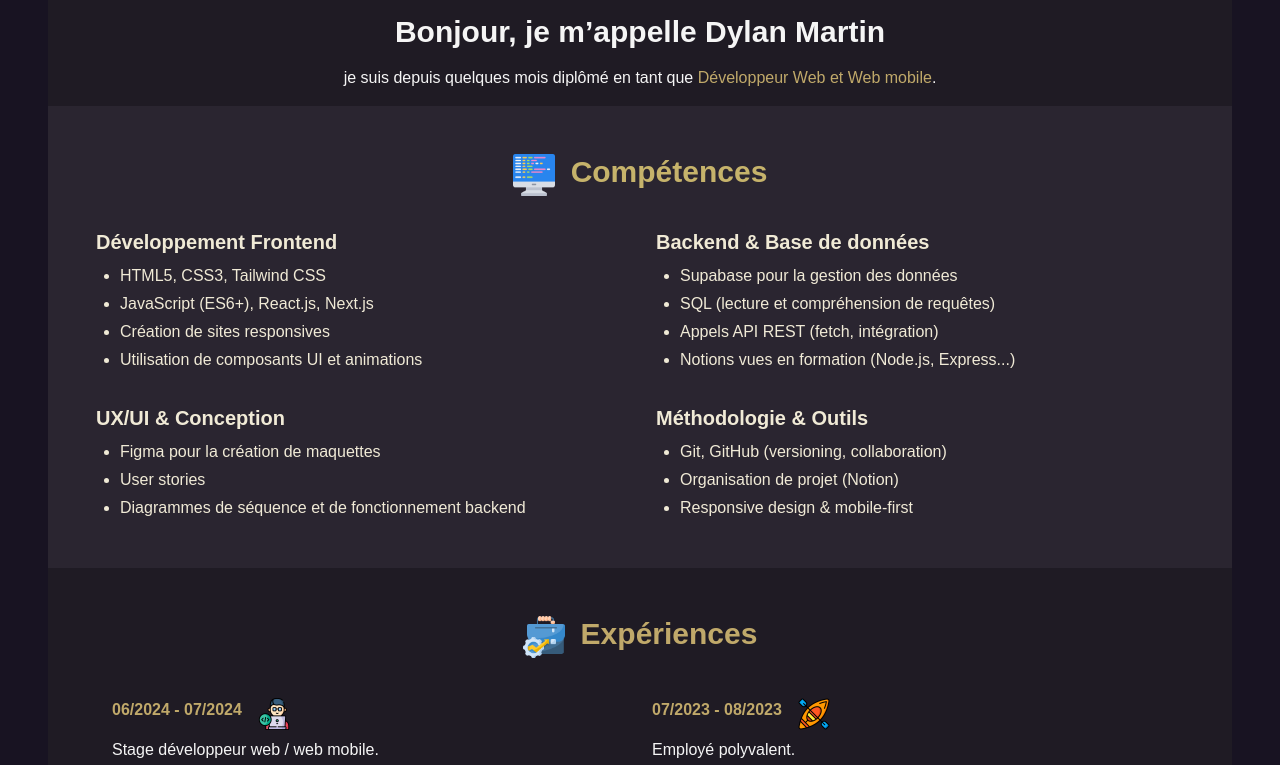
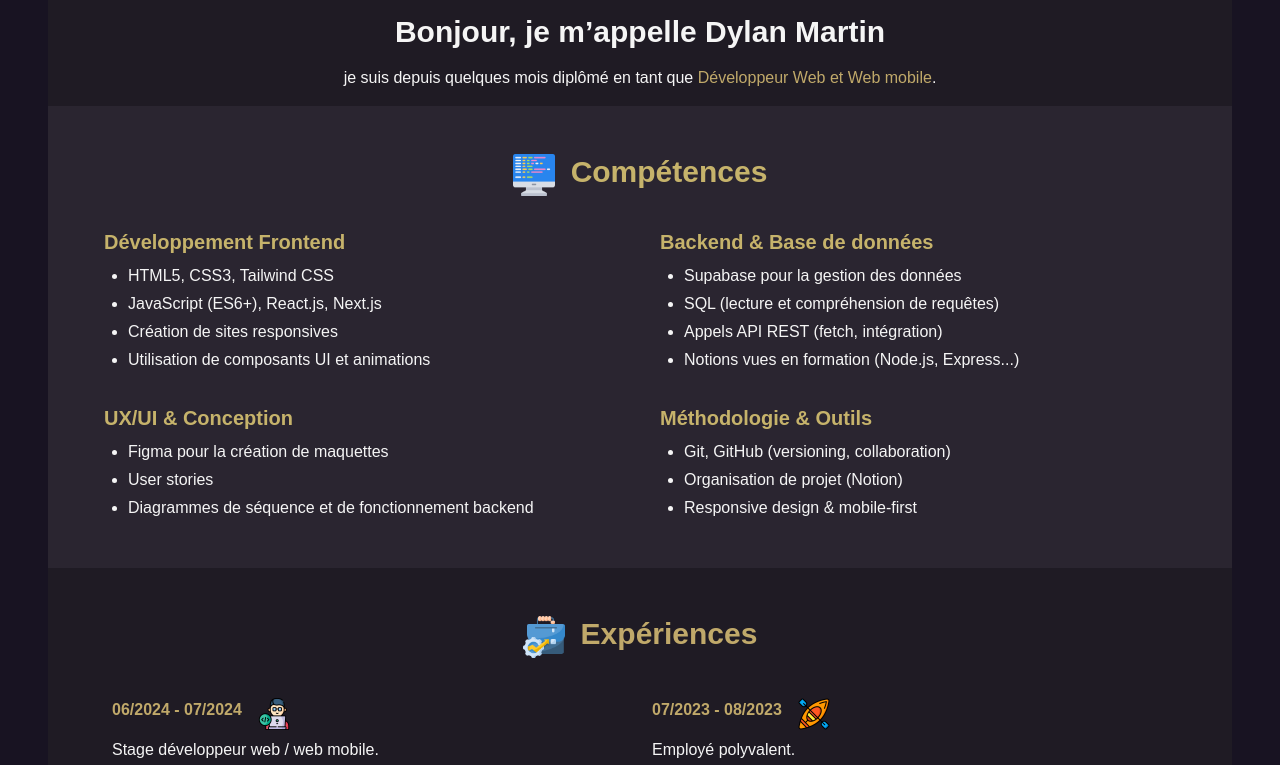
Before and after one commit to Dylantrgt/Cv_Site, a Next.js app: page / in a window 1280 px wide. Shown: the part 739-1504 px from the top of the page. Built offline with nearby package versions, Linux system fonts and the light colour scheme.

Commit message:
Correction text et couleur competences

```diff
--- a/src/components/Competences.tsx
+++ b/src/components/Competences.tsx
@@ -8,7 +8,7 @@ import React from 'react';
 export default function Competences() {
     return (
 
-        <section id="skills" className="bg-[#2A2530] text-[#F0EAD6] py-12 px-6 lg:px-12">
+        <section id="competences" className="bg-[#2A2530] text-[#F5F5F5] py-12 px-6 lg:px-12">
             <div className="flex flex-row text-center gap-4 justify-center mb-8">
                 <Image
                     src="/competences.png"
@@ -20,10 +20,10 @@ export default function Competences() {
                 <h2 className="text-3xl font-bold text-[#C6B36B]">Compétences</h2>
             </div>
 
-            <div className="grid lg:grid-cols-2 gap-8 text-left">
+            <div className="grid lg:grid-cols-2 gap-8 text-left ml-2">
 
                 <div>
-                    <h3 className="text-xl font-semibold mb-2 text-[#F0EAD6]">Développement Frontend</h3>
+                    <h3 className="text-xl font-semibold mb-2 text-[#C6B36B]">Développement Frontend</h3>
                     <ul className="list-disc ml-6 space-y-1">
                         <li>HTML5, CSS3, Tailwind CSS</li>
                         <li>JavaScript (ES6+), React.js, Next.js</li>
@@ -33,7 +33,7 @@ export default function Competences() {
                 </div>
 
                 <div>
-                    <h3 className="text-xl font-semibold mb-2 text-[#F0EAD6]">Backend & Base de données</h3>
+                    <h3 className="text-xl font-semibold mb-2 text-[#C6B36B]">Backend & Base de données</h3>
                     <ul className="list-disc ml-6 space-y-1">
                         <li>Supabase pour la gestion des données</li>
                         <li>SQL (lecture et compréhension de requêtes)</li>
@@ -43,7 +43,7 @@ export default function Competences() {
                 </div>
 
                 <div>
-                    <h3 className="text-xl font-semibold mb-2 text-[#F0EAD6]">UX/UI & Conception</h3>
+                    <h3 className="text-xl font-semibold mb-2 text-[#C6B36B]">UX/UI & Conception</h3>
                     <ul className="list-disc ml-6 space-y-1">
                         <li>Figma pour la création de maquettes</li>
                         <li>User stories </li>
@@ -52,7 +52,7 @@ export default function Competences() {
                 </div>
 
                 <div>
-                    <h3 className="text-xl font-semibold mb-2 text-[#F0EAD6]">Méthodologie & Outils</h3>
+                    <h3 className="text-xl font-semibold mb-2 text-[#C6B36B]">Méthodologie & Outils</h3>
                     <ul className="list-disc ml-6 space-y-1">
                         <li>Git, GitHub (versioning, collaboration)</li>
                         <li>Organisation de projet (Notion)</li>
```
